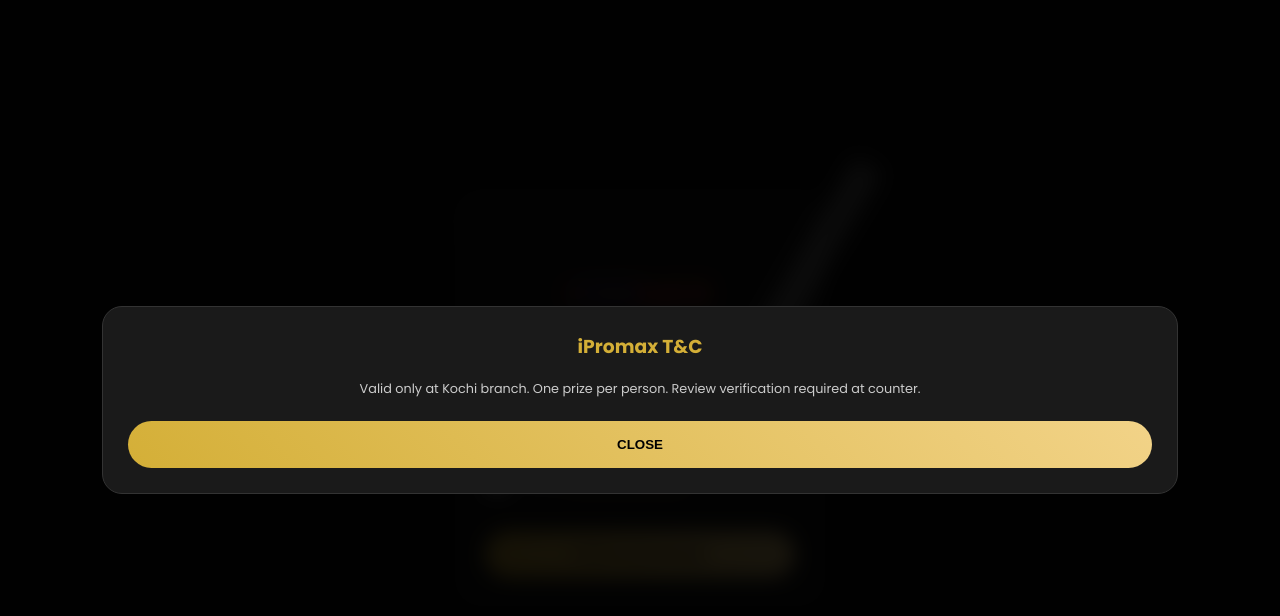
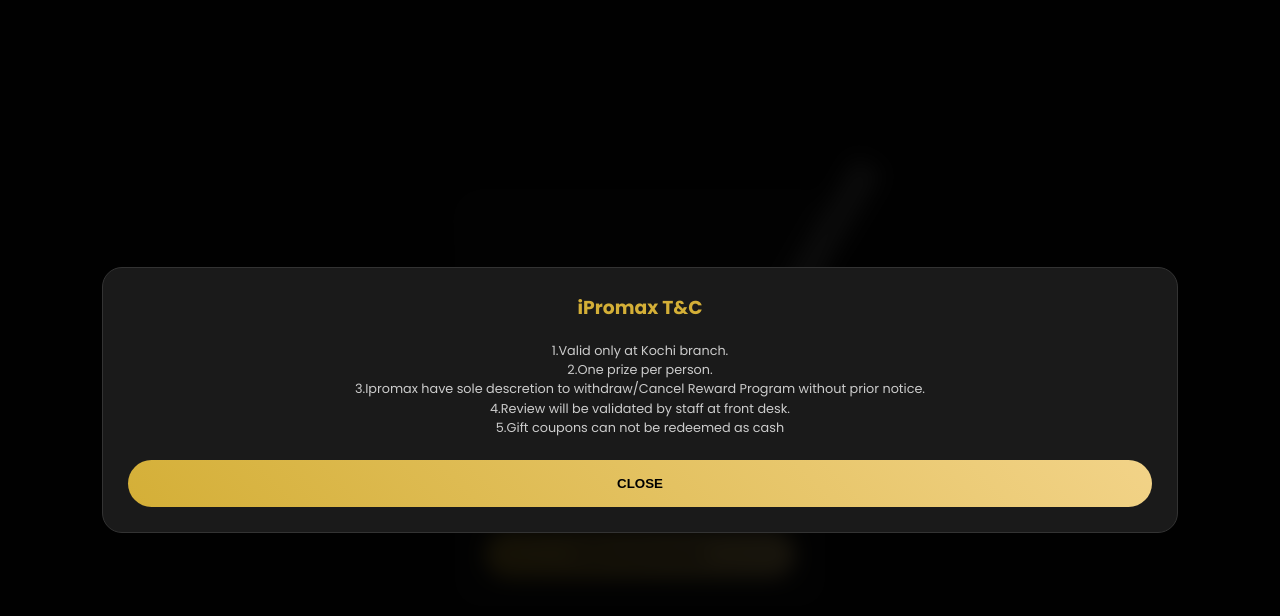
Before and after one commit to enithin/New-Scratch-and-win, a website: page public/index.html in a window 1280 px wide. Both pictures are taken after a click on the element "Terms & Conditions". Drawn offline with nearby package versions, Linux system fonts and the light colour scheme.

Commit message:
Update index.html

```diff
--- a/public/index.html
+++ b/public/index.html
@@ -73,7 +73,7 @@
             <div id="idBadge" style="font-family:monospace; color:#888; font-size:0.8rem;"></div>
             <div class="store-footer">
                 <strong>iPromax - Apple Service Centre</strong><br>
-                📍 Kaloor - Kadavanthra Rd, Kochi, Kerala<br>
+                📍 JLN Stadium Round, Kochi, Kerala<br>
                 ⏰ 10:00 AM - 8:00 PM
             </div>
         </div>
@@ -90,7 +90,13 @@
     <div id="tcModal" class="modal-overlay" onclick="toggleModal(false)">
         <div class="modal-content" onclick="event.stopPropagation()">
             <h3 style="color:var(--gold); margin-top:0;">iPromax T&C</h3>
-            <p style="font-size:0.8rem; color:#ccc;">Valid only at Kochi branch. One prize per person. Review verification required at counter.</p>
+            <p style="font-size: 0.8rem; color: #ccc; line-height: 1.5;">
+  1.Valid only at Kochi branch.<br>
+  2.One prize per person.<br>
+  3.Ipromax have sole descretion to withdraw/Cancel Reward Program without prior notice.<br>
+  4.Review will be validated by staff at front desk.<br>
+  5.Gift coupons can not be redeemed as cash<br>
+</p>
             <button class="btn btn-gold" onclick="toggleModal(false)">CLOSE</button>
         </div>
     </div>
```
